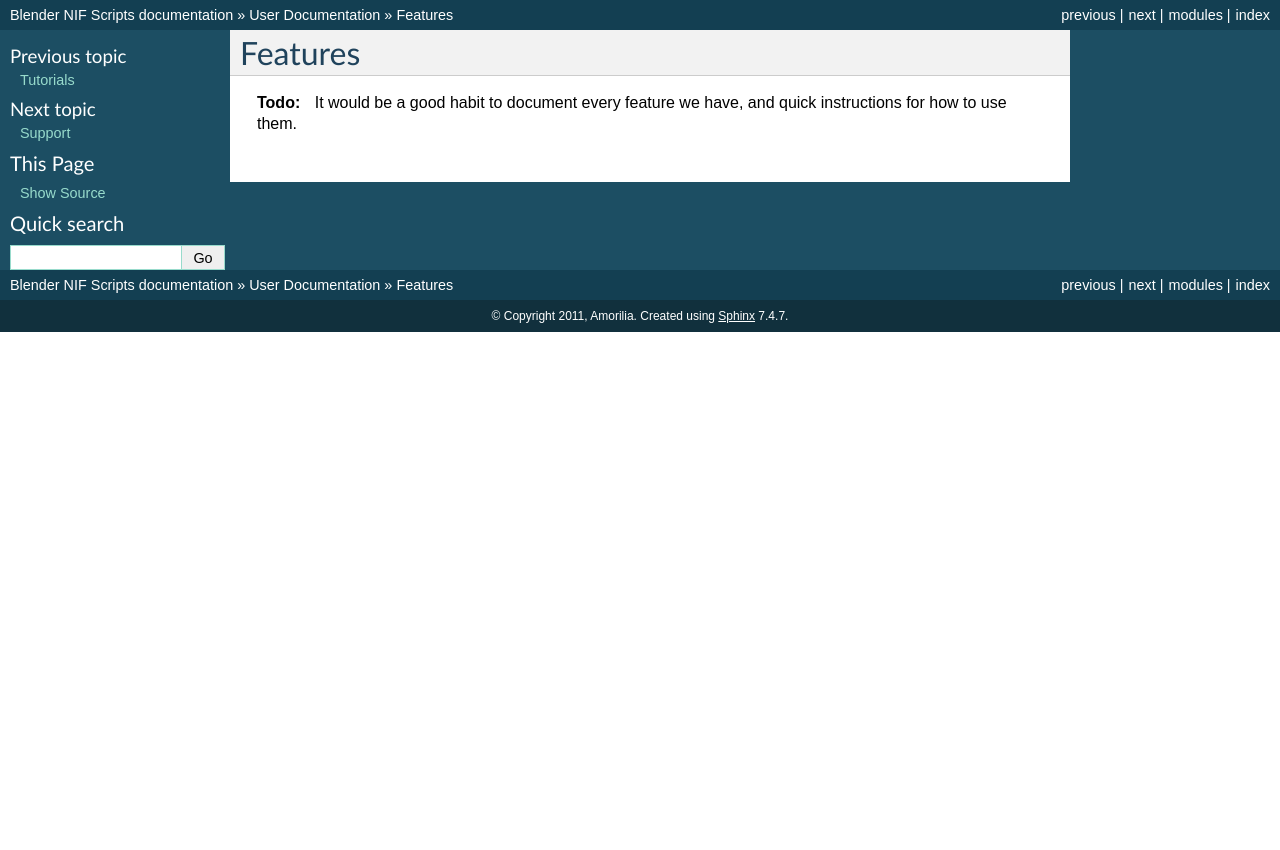
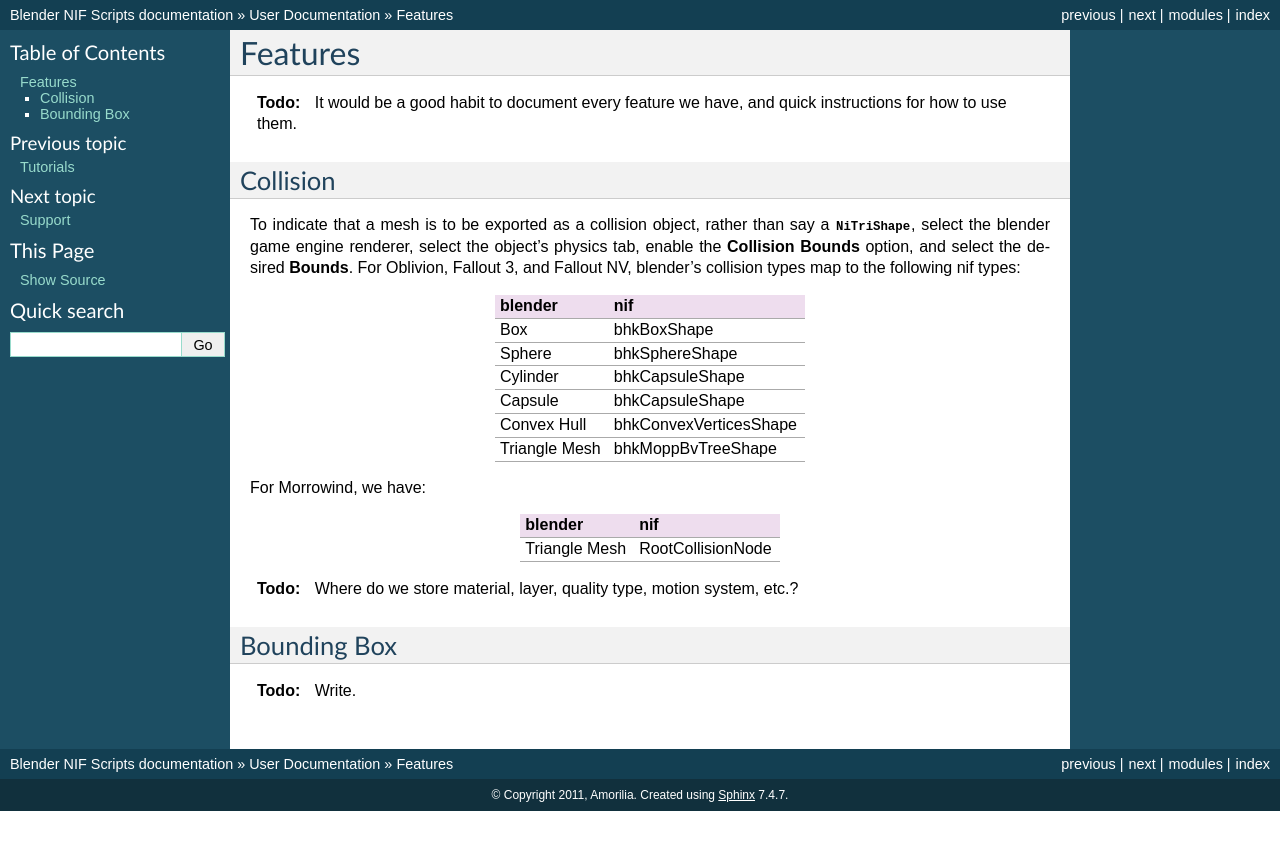
Before and after one commit to niftools/blender_niftools_addon, a Sphinx documentation site: the page built from docs/user/features.rst, in a window 1280 px wide. Shown: the top 850 px of the page. Built offline with Sphinx 7.4.7, drawn with Linux system fonts in a browser that asks for light colours; formulas are drawn with MathJax 3; the version number could not be read and is left out.

Commit message:
Initial documentation for collision.

```diff
--- a/docs/user/features.rst
+++ b/docs/user/features.rst
@@ -5,3 +5,43 @@ Features
 
    It would be a good habit to document every feature we have,
    and quick instructions for how to use them.
+
+Collision
+---------
+
+To indicate that a mesh is to be exported as a collision object,
+rather than say a :class:`~pyffi.formats.nif.NifFormat.NiTriShape`,
+select the blender game engine renderer, select the object's physics
+tab, enable the **Collision Bounds** option, and select the desired
+**Bounds**. For Oblivion, Fallout 3, and Fallout NV, blender's
+collision types map to the following nif types:
+
+============= ======================
+blender       nif
+============= ======================
+Box           bhkBoxShape
+Sphere        bhkSphereShape
+Cylinder      bhkCapsuleShape
+Capsule       bhkCapsuleShape
+Convex Hull   bhkConvexVerticesShape
+Triangle Mesh bhkMoppBvTreeShape
+============= ======================
+
+For Morrowind, we have:
+
+============= =================
+blender       nif
+============= =================
+Triangle Mesh RootCollisionNode
+============= =================
+
+.. todo::
+
+   Where do we store material, layer, quality type, motion system, etc.?
+
+Bounding Box
+------------
+
+.. todo::
+
+   Write.
```
